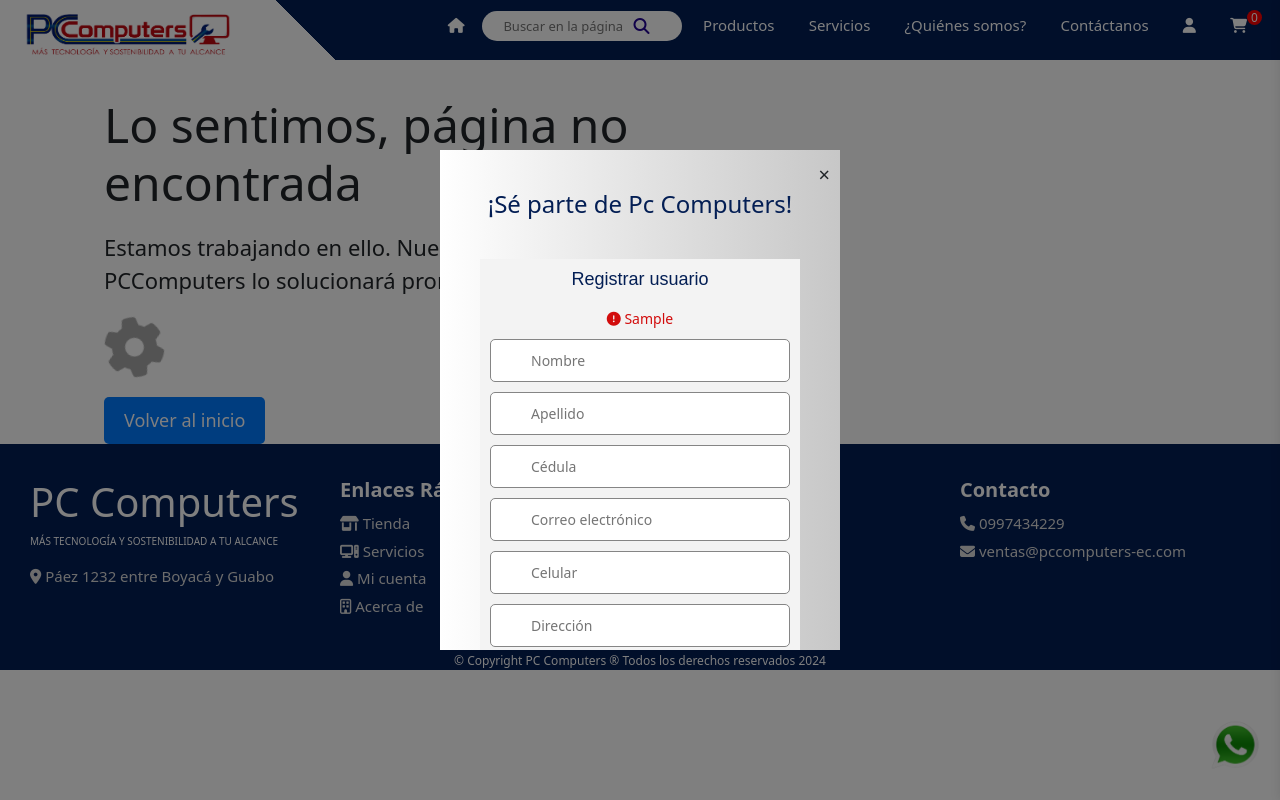
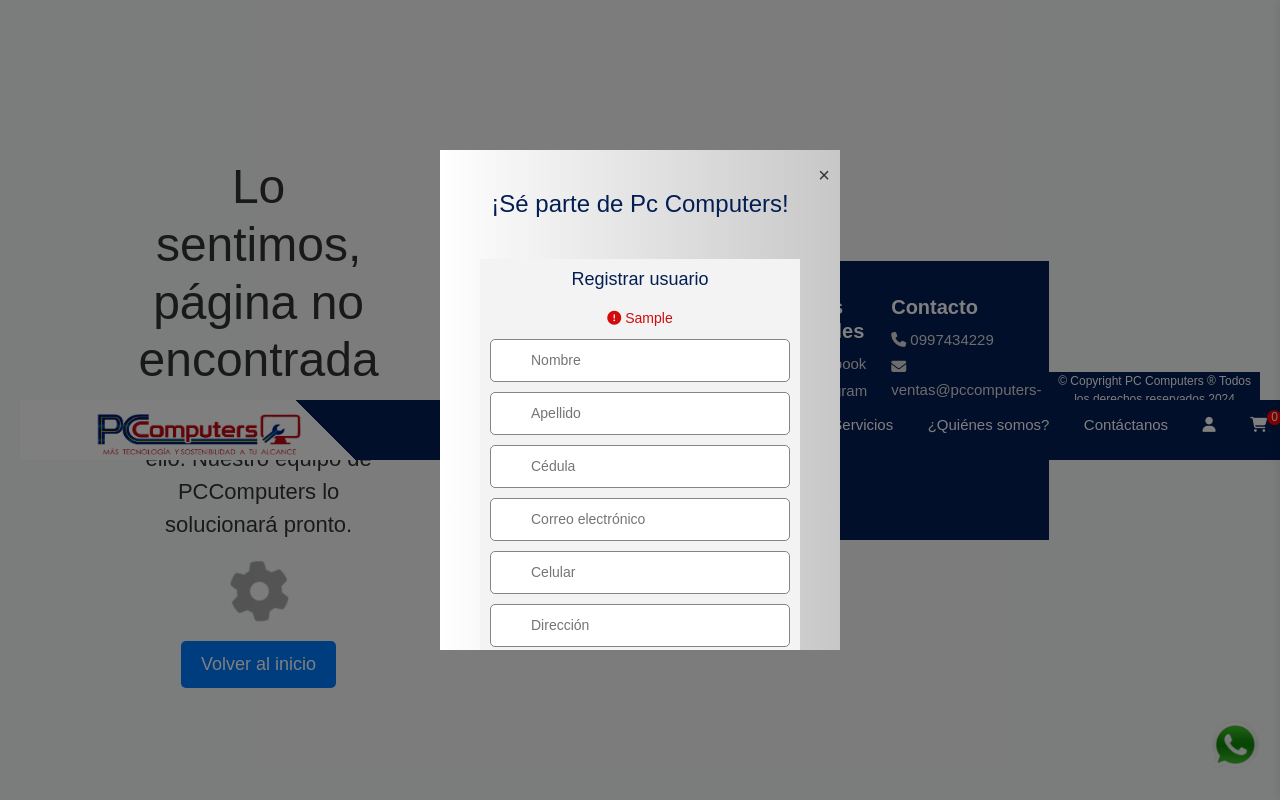
Before and after one commit to edhisson97/PCComputers, a Django app: template templates/error.html in a window 1280 px wide. Run offline with Django 4.2, Linux system fonts and the light colour scheme; the template is opened without the code that fills it: most values are stand-ins (such as "Sample title", 1, 10 or a date in 2020); grey boxes marked "Sample" are stand-in pictures; some libraries are stand-ins or nearby versions.

Commit message:
actualizacion 24/2/2025 1.2

```diff
--- a/templates/error.html
+++ b/templates/error.html
@@ -1,8 +1,21 @@
 {% extends "paginaInicio.html" %}
+
+{% block title %}PC Computers - Página no encontrada{% endblock %}
 
 {% block content %}
 {% load static %}
 <style>
+    .body-noencontrada {
+        display: flex;
+        justify-content: center;
+        align-items: center;
+        height: 100vh;
+        text-align: center;
+        font-family: Arial, sans-serif;
+        background-color: #f8f9fa;
+        color: #333;
+        padding: 20px;
+    }
     .container-noencontrada {
         max-width: 600px;
     }
@@ -10,14 +23,14 @@
         font-size: 48px;
         margin-bottom: 20px;
     }
-    .container-noencontrada p {
+    .p-noencontrada{
         font-size: 22px;
         margin-bottom: 20px;
     }
     .icon {
         font-size: 60px;
         color:rgb(168, 168, 168);
-        animation: spin 2s linear infinite;
+        animation: spin 5s linear infinite;
     }
     @keyframes spin {
         0% { transform: rotate(0deg); }
@@ -31,6 +44,7 @@
         text-decoration: none;
         border-radius: 5px;
         margin-top: 20px;
+        margin-bottom: 50px;
         font-size: 18px;
     }
     .a-noencontrada:hover {
@@ -38,7 +52,7 @@
     }
 </style>
 </head>
-<body>
+<body class="body-noencontrada">
 
 <div class="container-noencontrada">
     <h1 class="h1-noencontrada">Lo sentimos, página no encontrada</h1>
```
